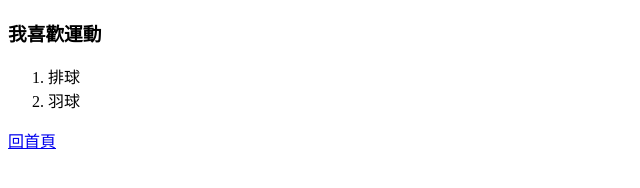
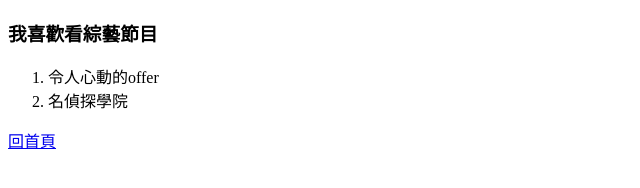
Before and after one commit to 111116023/CV_HTML, a plain HTML site: page sports.html in a window 1280 px wide. Shown: the whole page, without its empty margins (0-640 px from the left). Drawn offline with Linux system fonts and the light colour scheme.

Commit message:
Update sports.html

```diff
--- a/sports.html
+++ b/sports.html
@@ -6,10 +6,10 @@
     <title>My sport</title>
 </head>
 <body>
-    <h3>我喜歡運動</h3>
+    <h3>我喜歡看綜藝節目</h3>
     <ol>
-        <li>排球</li>
-        <li>羽球</li>
+        <li>令人心動的offer</li>
+        <li>名偵探學院</li>
     </ol>
     <a href="index.html">回首頁</a>
 </body>
```
